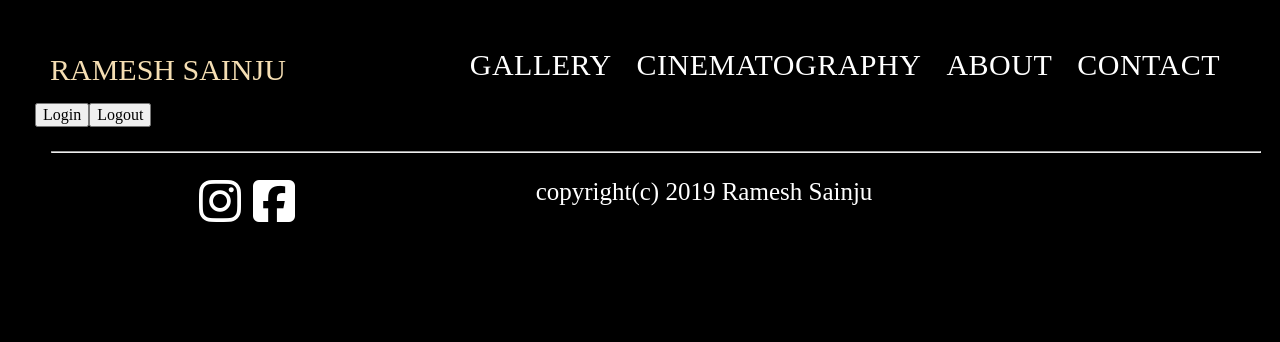
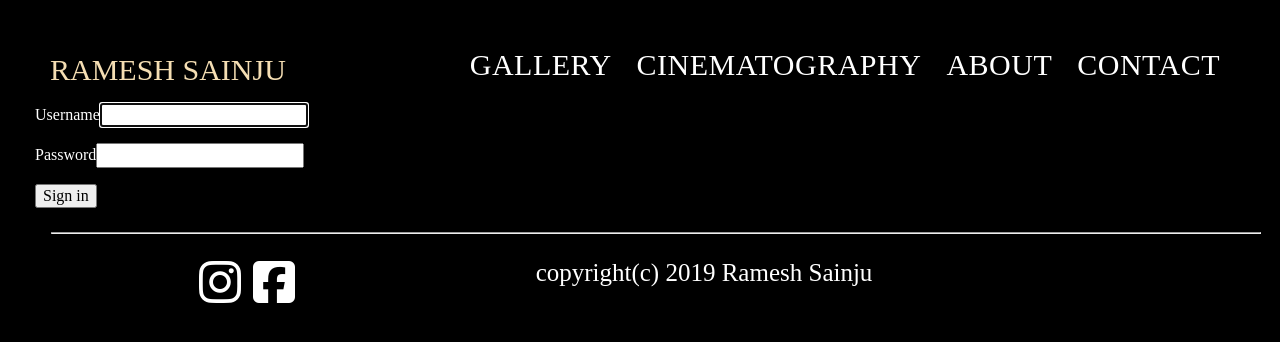
Before and after one commit to rakeshphaiju/rameshsainju, a React (Create React App) app: page /admin in a window 1280 px wide. Shown: the top 342 px of the page. Built offline with nearby package versions, Linux system fonts and the light colour scheme; no server answers; the database is empty; a web font is replaced by a local one.

Commit message:
admin added

```diff
--- a/src/App.js
+++ b/src/App.js
@@ -7,29 +7,26 @@ import Header from "./components/layout/Header";
 import Footer from "./components/layout/Footer";
 import { Home } from "./components/Home";
 import { Album } from "./components/albums/Album";
-import { AddNewAlbum } from "./components/admin/AddNewAlbum";
+//import { AddNewAlbum } from "./components/admin/AddNewAlbum";
 import { Dashboard } from './components/admin/dashboard';
-import {AddPhoto} from './components/admin/AddPhoto';
+//import {AddPhoto} from './components/admin/AddPhoto';
+import {Login} from './components/admin/Login'
 
 import SubmitSuccess from "./components/contact/SubmitSuccess";
 
-import {AdminLogin} from './components/admin/AdminLogin';
+// import {AdminLogin} from './components/admin/AdminLogin';
 
 import Cinematography from "./components/Cinematography";
 import About from "./components/About";
 import Contact from "./components/contact/Contact";
 
-import { app } from "./base";
+import app from "./base";
 
 const db = app.firestore();
 
 function App() {
-  const [albums, setAlbums] = useState([
-    {
-      name: "First album",
-      image: "http://placekitten.com/200/200",
-    },
-  ]);
+
+  const [albums, setAlbums] = useState(['']);
 
   useEffect(() => {
     const unmount = db.collection("albums").onSnapshot((snapshot) => {
@@ -54,11 +51,10 @@ function App() {
         <Route exact path="/contact" component={Contact} />
         <Route exact path="/submitsuccess" component={SubmitSuccess}/>
         <Route exact path="/dashboard" render={() => <Dashboard albums={albums} />} />
-        <Route exact path="/admin" component ={AdminLogin}/>
+        <Route exact path="/admin" component ={Login}/>
 
         { /*<Route path = "/:album" component={AddPhoto}/> */}
         <Route path="/:album" component={Album} />
-        <Route exact path="/admin" render={() => <AddNewAlbum albums={albums} />} />
       </Switch>
 
       <Footer />
--- a/src/base.js
+++ b/src/base.js
@@ -2,7 +2,7 @@ import firebase from 'firebase'
 import 'firebase/storage'
 
 
-export const app =  firebase.initializeApp({
+ const app =  firebase.initializeApp({
   "projectId": "frb-albm",
   "appId": "1:45417098047:web:3e2bbb21a0d4d369a1418a",
   "databaseURL": "https://frb-albm.firebaseio.com",
@@ -12,3 +12,5 @@ export const app =  firebase.initializeApp({
   "authDomain": "frb-albm.firebaseapp.com",
   "messagingSenderId": "45417098047"
 });
+
+export default app;
--- a/src/components/Cinematography.js
+++ b/src/components/Cinematography.js
@@ -1,5 +1,5 @@
 import React, { Component } from "react";
-import Youtube from './youtube/Youtube'
+import Youtube from './Youtube/Youtube'
 
 class Cinematography extends Component {
   render() {
--- a/src/components/Contact/Contact.js
+++ b/src/components/Contact/Contact.js
@@ -1,7 +1,5 @@
 import React, { Component } from "react";
 import emailjs from "emailjs-com";
-
-import { browserHistory } from "react-router";
 
 import TextInputGroup from "../layout/TextInputGroup";
 import "../css/style.css";
--- a/src/components/Home.js
+++ b/src/components/Home.js
@@ -1,12 +1,37 @@
-import React, {useState} from "react";
+import React, {useState, useEffect} from "react";
 import { Link } from "react-router-dom";
 import Flip from "react-reveal/Flip";
-import auth from '../auth';
+import app from '../base';
 
 import { NewAlbumForm } from "./admin/NewAlbumForm";
 
 export const Home = ({ albums }) => {
-  let [isLoggedIn, setIsLoggedIn] = useState(false)
+  const [user, setUser] = useState("");
+  const [email, setEmail] = useState("");
+  const [password, setPassword] = useState("");
+  const [emailError, setEmailError] = useState("");
+
+
+  const clearInputs = () => {
+    setEmail("");
+    setPassword(" ");
+  };
+
+  const authListener = () => {
+    app.auth().onAuthStateChanged((user) => {
+      if (user) {
+        clearInputs();
+        setUser(user);
+      } else {
+        setUser("");
+      }
+    });
+  };
+
+  useEffect(() => {
+    authListener();
+  }, []);
+
   return (
     <>
       <div className="thumbContainer">
@@ -25,7 +50,7 @@ export const Home = ({ albums }) => {
         ))}
       </div>
 
-       {isLoggedIn ? <> <NewAlbumForm/></> : <> </>}
+       {user ? <> <NewAlbumForm/></> : <> </>}
 
     </>
   );
--- a/src/components/admin/AdminLogin.js
+++ b/src/components/admin/AdminLogin.js
@@ -1,27 +1,41 @@
-import React from "react";
-import auth from "../../auth";
+import React from "react"
 
-export const AdminLogin = (props) => {
+const AdminLogin = (props) => {
+  const {
+    email,
+    setEmail,
+    password,
+    setPassword,
+    handleLogin,
+    emailError,
+    passwordError,
+  } = props;
+
   return (
     <div>
-      <button
-        onClick={() => {
-          auth.login(() => {
-            props.history.push("/");
-          });
-        }}
-      >
-        Login
-      </button>
-      <button
-        onClick={() => {
-          auth.logout(() => {
-            props.history.push("/");
-          });
-        }}
-      >
-        Logout
-      </button>
+      <label>Username</label>
+      <input
+        type="text"
+        autoFocus
+        required
+        value={email}
+        onChange={(e) => setEmail(e.target.value)}
+      />
+
+      <p>{emailError}</p>
+      <label>Password</label>
+      <input
+        type="password"
+        required
+        value={password}
+        onChange={(e) => setPassword(e.target.value)}
+      />
+      <p>{passwordError}</p>
+      <div>
+        <button onClick={handleLogin}>Sign in </button>
+      </div>
     </div>
   );
 };
+
+export default AdminLogin;
--- /dev/null
+++ b/src/components/admin/Hero.js
@@ -0,0 +1,14 @@
+import React from 'react';
+
+const Hero = ({ handleLogout }) => {
+  return (
+    <div>
+      <nav>
+        <h2>Welcome</h2>
+        <button onClick={handleLogout}>Logout</button>
+      </nav>
+    </div>
+  )
+}
+
+export default Hero;
--- /dev/null
+++ b/src/components/admin/Login.js
@@ -0,0 +1,108 @@
+import React, { useState, useEffect } from "react";
+import app from '../../base'
+
+import AdminLogin from "./AdminLogin";
+import Hero from './Hero'
+
+export const Login = () => {
+  const [user, setUser] = useState("");
+  const [email, setEmail] = useState("");
+  const [password, setPassword] = useState("");
+  const [emailError, setEmailError] = useState("");
+  const [passwordError, setPasswordError] = useState("");
+  const [hashAccount, setHashAccount] = useState(false);
+
+  const clearInputs = () => {
+    setEmail("");
+    setPassword(" ");
+  };
+
+  const clearErrors = () => {
+    setEmailError(" ");
+    setPasswordError(" ");
+  };
+
+  const handleLogin = () => {
+    clearErrors();
+
+    app
+      .auth()
+      .signInWithEmailAndPassword(email, password)
+      .catch((err) => {
+        switch (err.code) {
+          case "auth/invalid-email":
+          case "auth/user-disabled":
+          case "auth/user-not-found":
+            setEmailError(err.message);
+            break;
+          case "auth/wrong-password":
+            setPasswordError(err.message);
+            break;
+        }
+      });
+  };
+
+  const handleSignup = () => {
+    clearErrors();
+    app
+      .auth()
+      .createUserWithEmailAndPassword(email, password)
+      .catch((err) => {
+        switch (err.code) {
+          case "auth/email-already-use":
+          case "auth/invalid-email":
+            setEmailError(err.message);
+            break;
+          case "auth/weak-password":
+            setPasswordError(err.message);
+            break;
+        }
+      });
+  };
+
+  const handleLogout = () => {
+    app.auth().signOut();
+  };
+
+  const authListener = () => {
+    app.auth().onAuthStateChanged((user) => {
+      if (user) {
+        clearInputs();
+        setUser(user);
+      } else {
+        setUser("");
+      }
+    });
+  };
+
+  useEffect(() => {
+    authListener();
+  }, []);
+
+  return (
+    <div className="App">
+      {user ? (
+        <>
+         <Hero handleLogout={handleLogout} />
+        </>
+      ) : (
+        <>
+          <AdminLogin
+            email={email}
+            setEmail={setEmail}
+            password={password}
+            setPassword={setPassword}
+            handleLogin={handleLogin}
+            handleSignup={handleSignup}
+            hashAccount={hashAccount}
+            setHashAccount={setHashAccount}
+            emailError={emailError}
+            passwordError={passwordError}
+          />
+        </>
+      )}
+    </div>
+  );
+}
+
+export default Login;
--- a/src/components/admin/NewAlbumForm.js
+++ b/src/components/admin/NewAlbumForm.js
@@ -1,5 +1,5 @@
 import React, { useState } from "react";
-import { app } from "../../base";
+import app from "../../base";
 
 const db = app.firestore();
 
--- a/src/components/admin/NewPhoto.js
+++ b/src/components/admin/NewPhoto.js
@@ -1,6 +1,6 @@
 import React, {useState} from 'react'
 import firebase from 'firebase'
-import {app} from '../../base'
+import app from '../../base'
 
 const db = app.firestore()
 const storage = app.storage();
--- a/src/components/albums/Album.js
+++ b/src/components/albums/Album.js
@@ -1,17 +1,45 @@
 import React, { useState, useEffect } from "react";
 import { useRouteMatch, Link } from "react-router-dom";
 import Rotate from "react-reveal/Rotate";
-import auth from "../../auth";
 
-import { app } from "../../base";
+import app from "../../base";
 import { NewPhoto } from "../admin/NewPhoto";
 
 const db = app.firestore();
 
 export const Album = (props) => {
+
+  const [user, setUser] = useState("");
+  const [email, setEmail] = useState("");
+  const [password, setPassword] = useState("");
+  const [emailError, setEmailError] = useState("");
+
+
+  const clearInputs = () => {
+    setEmail("");
+    setPassword(" ");
+  };
+
+  const authListener = () => {
+    app.auth().onAuthStateChanged((user) => {
+      if (user) {
+        clearInputs();
+        setUser(user);
+      } else {
+        setUser("");
+      }
+    });
+  };
+
+  useEffect(() => {
+    authListener();
+  }, []);
+
+
+
+
   const [images, setImages] = useState([]);
   const [albumName, setAlbumName] = useState("");
-  let [isLoggedIn, setIsLoggedIn] = useState(false);
 
   const match = useRouteMatch("/:album");
   const { album } = match.params;
@@ -45,16 +73,13 @@ export const Album = (props) => {
         </div>
       </div>
       <footer>
-        {
-          (isLoggedIn ? (
-            <>
-              <NewPhoto currentAlbum={album} />
-
-            </>
-          ) : (
-            <></>
-          ))
-        }
+        {user ? (
+          <>
+            <NewPhoto currentAlbum={album} />
+          </>
+        ) : (
+          <></>
+        )}
       </footer>
     </div>
   );
```
Also changed, not shown: 1 other file (tests, documents, lock files or other folders).
